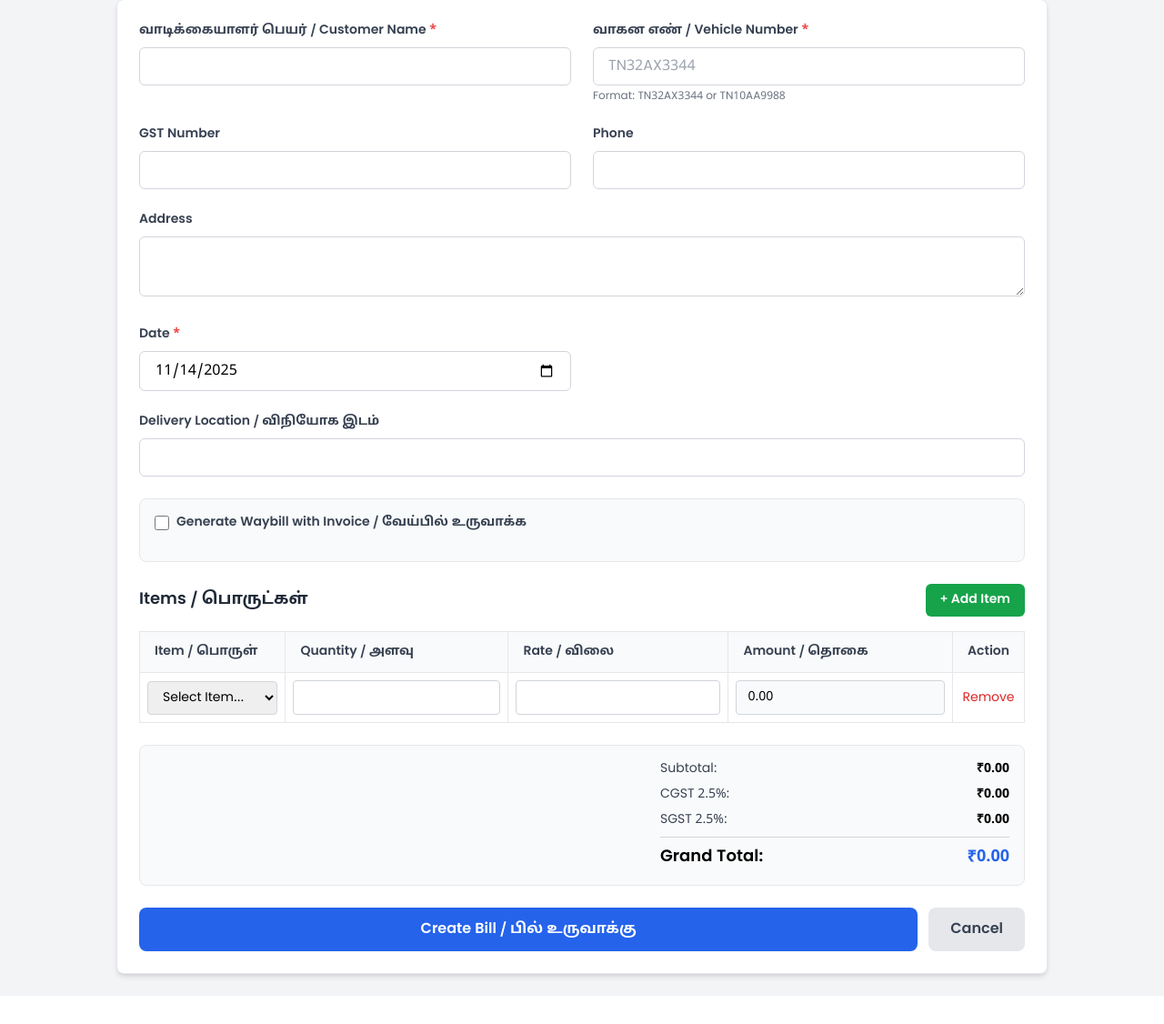
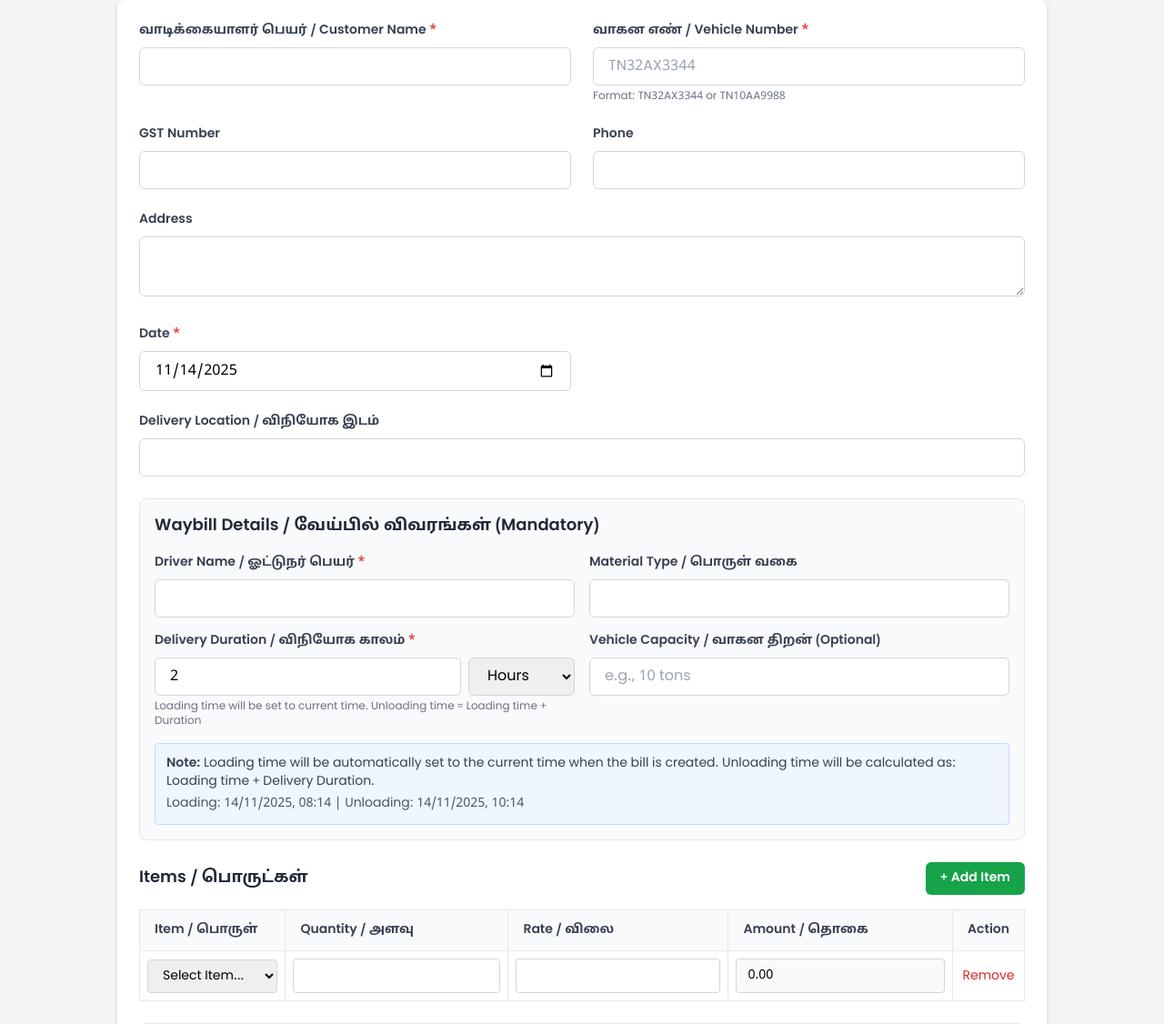
Before and after one commit to Dharani-DR/crusher-billing, a Flask app: page /create_bill in a window 1280 px wide. Shown: the part 145-1271 px from the top of the page at 91% size. Before the commit the page ends 1225 px from the top, so only its background shows below. Run offline with Flask 3, Linux system fonts and the light colour scheme; a user stored in the database is signed in; some libraries are stand-ins or nearby versions; some web fonts are replaced.

Commit message:
feat: enforce mandatory waybill details in bill creation process
- Updated the create_bill function to always generate a waybill, removing the optional checkbox for waybill generation.
- Enhanced validation to ensure driver name is provided, with appropriate user feedback for missing information.
- Modified the create_bill template to reflect the mandatory nature of waybill details, improving user guidance.
- Streamlined the waybill creation logic for better clarity and maintainability.

```diff
--- a/app.py
+++ b/app.py
@@ -756,7 +756,7 @@ def create_bill():
                 settings = get_settings()
                 bill_no = get_next_bill_no()
                 delivery_location = request.form.get("delivery_location", "").strip() or None
-                has_waybill = request.form.get("generate_waybill") == "on"
+                has_waybill = True
 
                 invoice = Invoice(
                     bill_no=bill_no,
@@ -772,51 +772,45 @@ def create_bill():
                 db.session.flush()
 
                 # Create waybill if requested
-                if has_waybill:
-                    driver_name = request.form.get("driver_name", "").strip() or None
-                    if not driver_name:
-                        db.session.rollback()
-                        flash("Driver name is required when generating waybill", "danger")
-                        items = Item.query.filter_by(is_active=True).all() or []
-                        items_data = [{"id": item.id, "name": item.name, "rate": float(item.rate)} for item in items]
-                        return render_template("create_bill.html", items=items, items_data=items_data)
-
-                    material_type = request.form.get("material_type", "").strip() or None
-                    vehicle_capacity = request.form.get("vehicle_capacity", "").strip() or None
-
-                    # Calculate loading and unloading times
-                    # Loading time = current time
-                    loading_time = datetime.now()
-
-                    # Unloading time = loading time + duration
-                    delivery_duration = request.form.get("delivery_duration", "").strip()
-                    duration_unit = request.form.get("duration_unit", "hours").strip()
-
-                    unloading_time = loading_time
-                    if delivery_duration:
-                        try:
-                            duration = float(delivery_duration)
-                            if duration_unit == "hours":
-                                unloading_time = loading_time + timedelta(hours=duration)
-                            else:  # minutes
-                                unloading_time = loading_time + timedelta(minutes=duration)
-                        except (ValueError, TypeError):
-                            # If duration is invalid, set unloading time same as loading time
-                            unloading_time = loading_time
-                    else:
-                        # Default to 2 hours if not specified
+                driver_name = request.form.get("driver_name", "").strip() or None
+                if not driver_name:
+                    db.session.rollback()
+                    flash("Driver name is required for waybill", "danger")
+                    items = Item.query.filter_by(is_active=True).all() or []
+                    items_data = [{"id": item.id, "name": item.name, "rate": float(item.rate)} for item in items]
+                    return render_template("create_bill.html", items=items, items_data=items_data)
+
+                material_type = request.form.get("material_type", "").strip() or None
+                vehicle_capacity = request.form.get("vehicle_capacity", "").strip() or None
+
+                # Calculate loading and unloading times
+                loading_time = datetime.now()
+                delivery_duration = request.form.get("delivery_duration", "").strip()
+                duration_unit = request.form.get("duration_unit", "hours").strip()
+
+                unloading_time = loading_time
+                if delivery_duration:
+                    try:
+                        duration = float(delivery_duration)
+                        if duration_unit == "hours":
+                            unloading_time = loading_time + timedelta(hours=duration)
+                        else:
+                            unloading_time = loading_time + timedelta(minutes=duration)
+                    except (ValueError, TypeError):
                         unloading_time = loading_time + timedelta(hours=2)
-
-                    waybill = Waybill(
-                        invoice_id=invoice.id,
-                        driver_name=driver_name,
-                        loading_time=loading_time,
-                        unloading_time=unloading_time,
-                        material_type=material_type,
-                        vehicle_capacity=vehicle_capacity,
-                        delivery_location=delivery_location,
-                    )
-                    db.session.add(waybill)
+                else:
+                    unloading_time = loading_time + timedelta(hours=2)
+
+                waybill = Waybill(
+                    invoice_id=invoice.id,
+                    driver_name=driver_name,
+                    loading_time=loading_time,
+                    unloading_time=unloading_time,
+                    material_type=material_type,
+                    vehicle_capacity=vehicle_capacity,
+                    delivery_location=delivery_location,
+                )
+                db.session.add(waybill)
 
                 # Process items
                 item_names = request.form.getlist("item_name[]")
--- a/templates/create_bill.html
+++ b/templates/create_bill.html
@@ -42,13 +42,10 @@
       </div>
     </div>
 
-    <!-- Waybill Section -->
+    <!-- Waybill Section (mandatory) -->
     <div class="bg-gray-50 rounded-lg p-4 border border-gray-200">
-      <div class="flex items-center mb-4">
-        <input type="checkbox" name="generate_waybill" id="generate_waybill" class="w-4 h-4 text-blue-600 border-gray-300 rounded focus:ring-blue-500">
-        <label for="generate_waybill" class="ml-2 text-sm font-semibold text-gray-700">Generate Waybill with Invoice / வேய்பில் உருவாக்க</label>
-      </div>
-      <div id="waybillFields" class="hidden grid grid-cols-1 md:grid-cols-2 gap-4">
+      <h2 class="text-lg font-semibold text-gray-800 mb-4">Waybill Details / வேய்பில் விவரங்கள் (Mandatory)</h2>
+      <div class="grid grid-cols-1 md:grid-cols-2 gap-4">
         <div>
           <label class="block text-sm font-semibold text-gray-700 mb-2">Driver Name / ஓட்டுநர் பெயர் <span class="text-red-500">*</span></label>
           <input type="text" name="driver_name" id="driver_name" required class="w-full border border-gray-300 rounded-md px-4 py-2 focus:ring-2 focus:ring-blue-500">
@@ -376,17 +373,6 @@ document.addEventListener('click', function(e) {
 // Initial calculation
 calculateTotals();
 
-// Waybill toggle
-document.getElementById('generate_waybill').addEventListener('change', function() {
-  const waybillFields = document.getElementById('waybillFields');
-  if (this.checked) {
-    waybillFields.classList.remove('hidden');
-    updateTimePreview();
-  } else {
-    waybillFields.classList.add('hidden');
-  }
-});
-
 // Update time preview for waybill
 function updateTimePreview() {
   const durationInput = document.getElementById('delivery_duration');
@@ -436,5 +422,8 @@ function updateTimePreview() {
   durationUnit.addEventListener('change', updatePreview);
   updatePreview();
 }
+
+// Initialize preview on load
+updateTimePreview();
 </script>
 {% endblock %}
```
